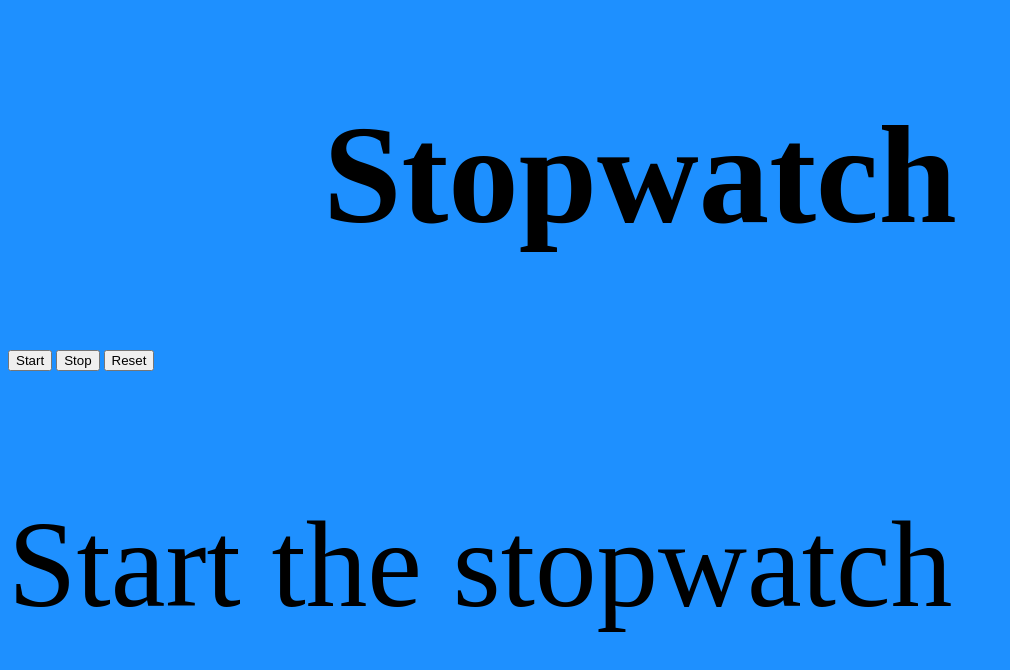
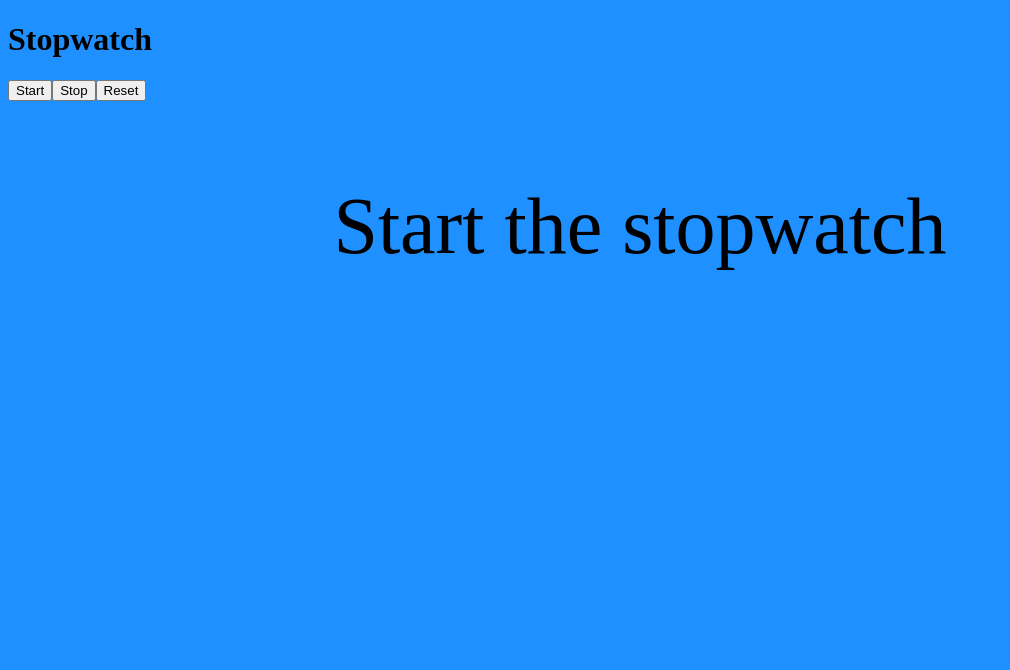
Before and after one commit to internetword/internetword.github.io, a plain HTML site: page index.html in a window 1280 px wide. Shown: the whole page, without its empty margins (0-1010 px from the left). Drawn offline with Linux system fonts and the light colour scheme.

Commit message:
Update style.css

```diff
--- a/style.css
+++ b/style.css
@@ -3,10 +3,15 @@ body {
 }
 
 h1 {
-    font-size: 8.8em;
+    font-size: 2em;
+}
+
+p {
+    font-size: 5em;
     text-align: center;
 }
 
-p {
-    font-size: 7.7em;
+main {
+    display: flex;
+    font-size: 5em;
 }
```
